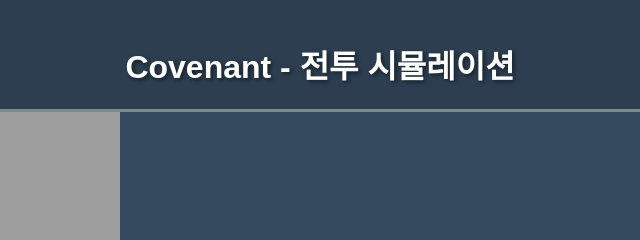
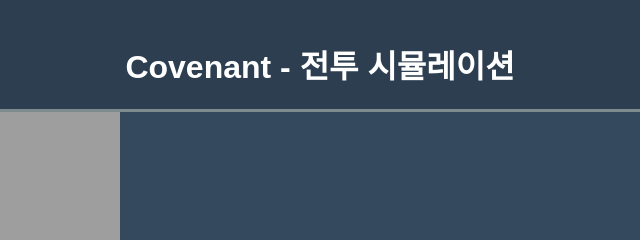
Before and after one commit to cagecorn/covenant, a website with bundled scripts: page index.html in a window 1280 px wide. Shown: the top 240 px of the page, 320-960 px from the left. Built offline with nearby package versions, Linux system fonts and the light colour scheme.

Commit message:
feat: add global no-shadow toggle

```diff
--- a/css/style.css
+++ b/css/style.css
@@ -11,6 +11,18 @@ body {
 
 h1 {
     text-shadow: 2px 2px 4px rgba(0,0,0,.5);
+}
+
+/*
+ * Global shadow toggle
+ * A recent bug in browsers causes unexpected artifacting when shadows
+ * are enabled. Adding this override ensures shadows are disabled across
+ * the UI until the issue is resolved.
+ */
+body.no-shadow, body.no-shadow * {
+    text-shadow: none !important;
+    box-shadow: none !important;
+    filter: none !important;
 }
 
 /* 게임 화면을 감싸는 컨테이너 */
--- a/index.html
+++ b/index.html
@@ -5,7 +5,7 @@
     <title>Covenant - 전투 시뮬레이션 (모듈화)</title>
     <link rel="stylesheet" href="css/style.css">
 </head>
-<body>
+<body class="no-shadow">
     <h1>Covenant - 전투 시뮬레이션</h1>
     <div id="game-wrapper">
         <canvas id="gameCanvas" width="2880" height="1920"></canvas>
```
Also changed, not shown: battlefield_sample.html (+1 -1 lines), mercenary_territory_ui_sample.html (+1 -1 lines), world_mab_sample.html (+1 -1 lines).
